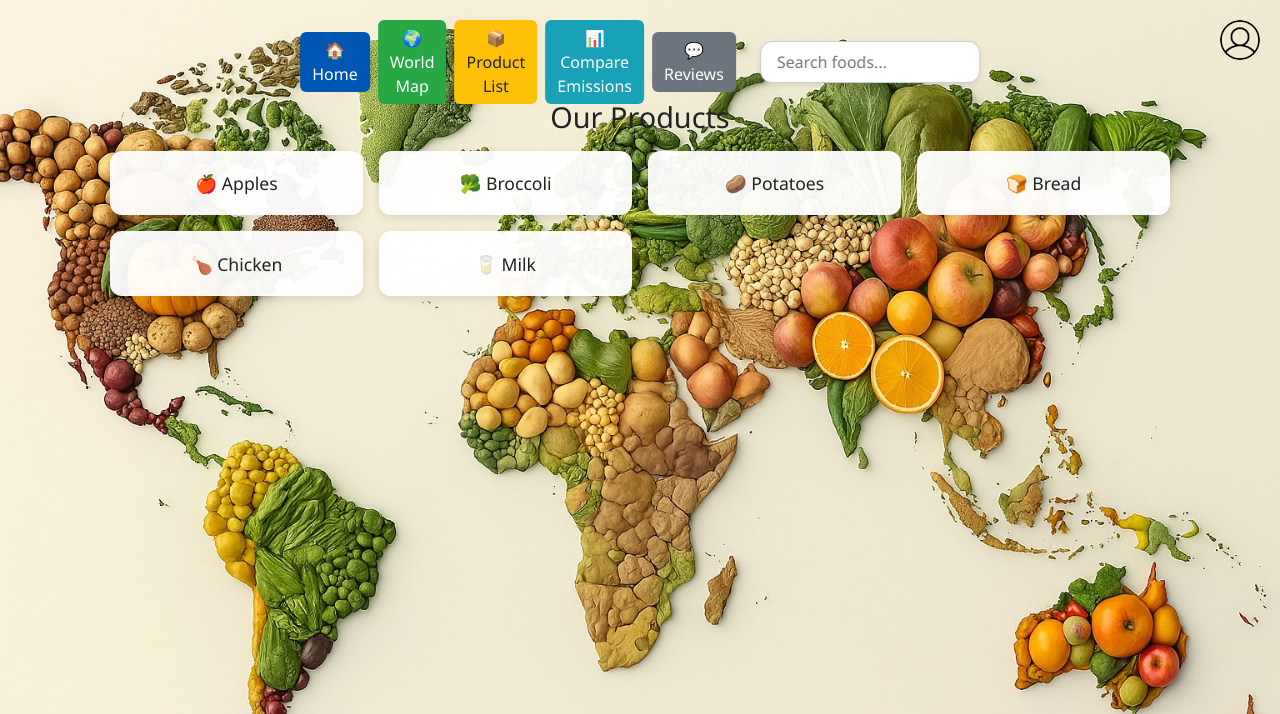
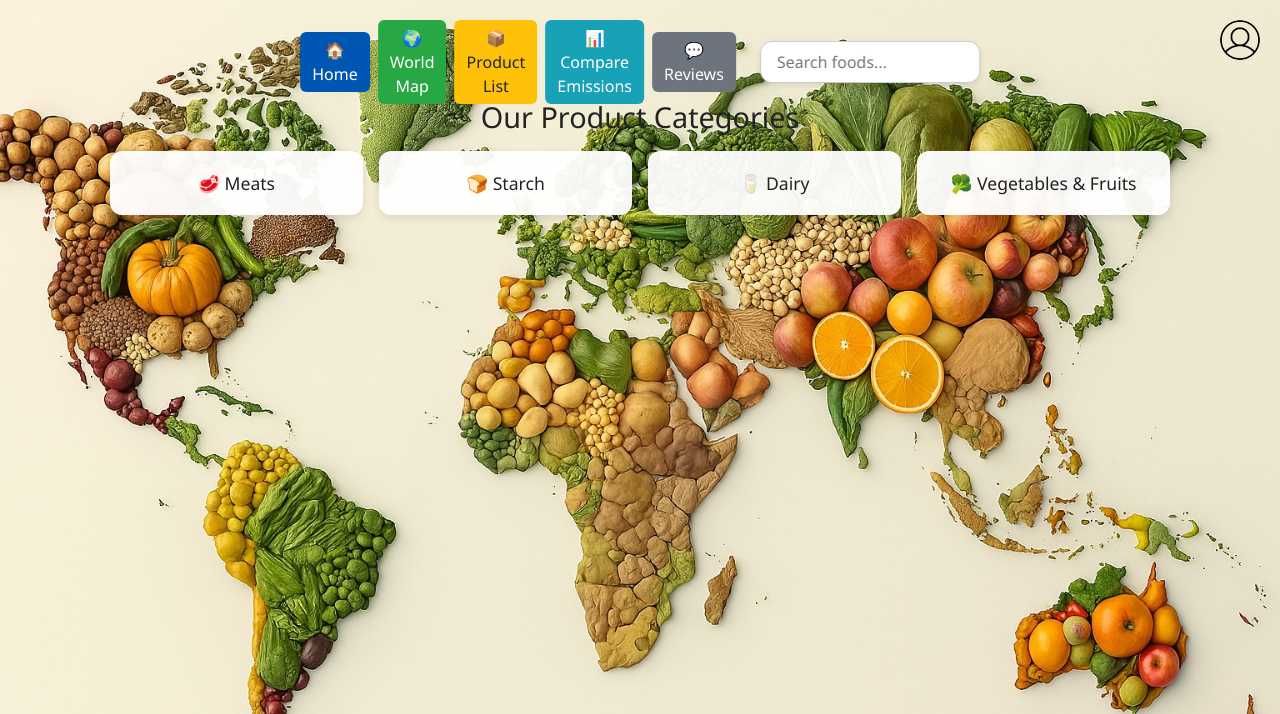
Before and after one commit to nuyemlc/Food-Supply-Chain-Tracker-, a plain HTML site: page Frontend/productlist.html in a window 1280 px wide. Shown: the top 714 px of the page. Drawn offline with nearby package versions, Linux system fonts and the light colour scheme.

Commit message:
Fixed the card/grid layouts for my Product List page

```diff
--- a/Frontend/productlist.html
+++ b/Frontend/productlist.html
@@ -38,14 +38,12 @@
 
   <main class="productlist-main">
     <section class="productlist-section">
-      <h2>Our Products</h2>
+      <h2>Our Product Categories</h2>
       <div class="product-grid">
-        <div class="product-card">🍎 Apples</div>
-        <div class="product-card">🥦 Broccoli</div>
-        <div class="product-card">🥔 Potatoes</div>
-        <div class="product-card">🍞 Bread</div>
-        <div class="product-card">🍗 Chicken</div>
-        <div class="product-card">🥛 Milk</div>
+        <div class="product-card">🥩 Meats</div>
+        <div class="product-card">🍞 Starch</div>
+        <div class="product-card">🥛 Dairy</div>
+        <div class="product-card">🥦 Vegetables & Fruits</div>
       </div>
     </section>
   </main>
```
